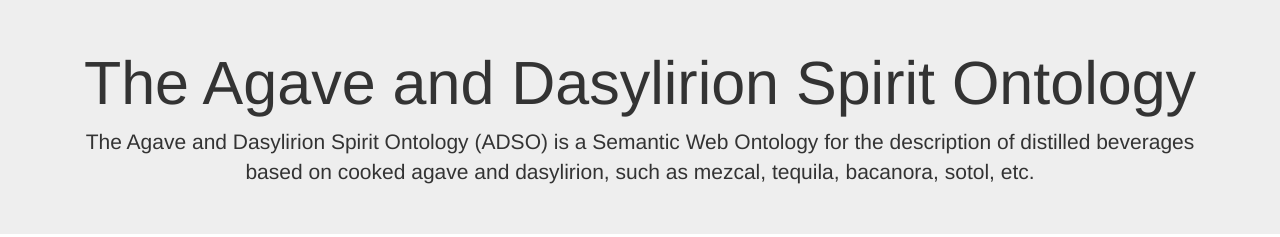
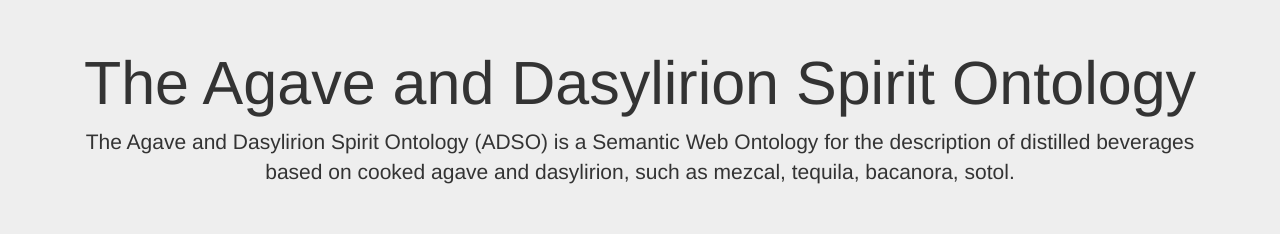
Before and after one commit to muddymudskipper/muddymudskipper.github.io, a plain HTML site: page adso/html/adso.html in a window 1280 px wide. Shown: the top 237 px of the page. Drawn offline with Linux system fonts and the light colour scheme.

Commit message:
removed "etc." in intro

```diff
--- a/adso/html/adso.html
+++ b/adso/html/adso.html
@@ -24,7 +24,7 @@
       <div class="row">
         <div class="col-xs12">
           <h1>The Agave and Dasylirion Spirit Ontology</h1>
-          <p>The Agave and Dasylirion Spirit Ontology (ADSO) is a Semantic Web Ontology for the description of distilled beverages based on cooked agave and dasylirion, such as mezcal, tequila, bacanora, sotol, etc.</p>
+          <p>The Agave and Dasylirion Spirit Ontology (ADSO) is a Semantic Web Ontology for the description of distilled beverages based on cooked agave and dasylirion, such as mezcal, tequila, bacanora, sotol.</p>
         </div>
       </div>
     </div>
```
